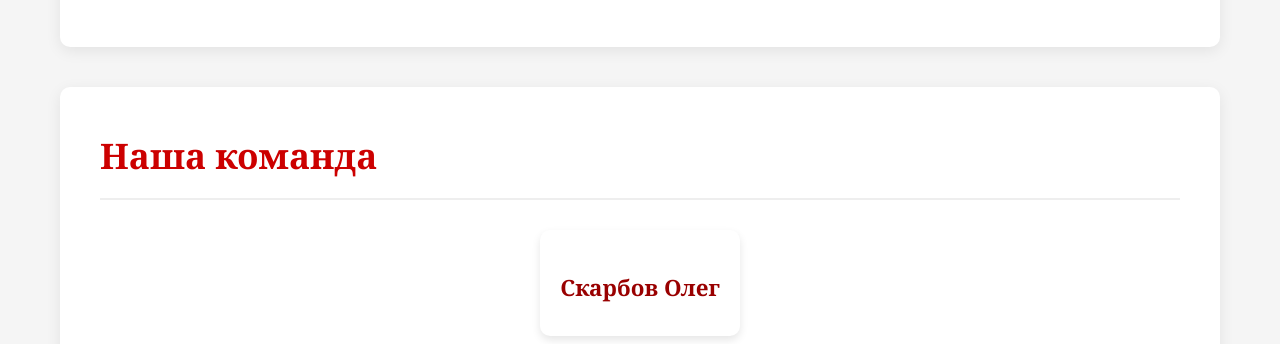
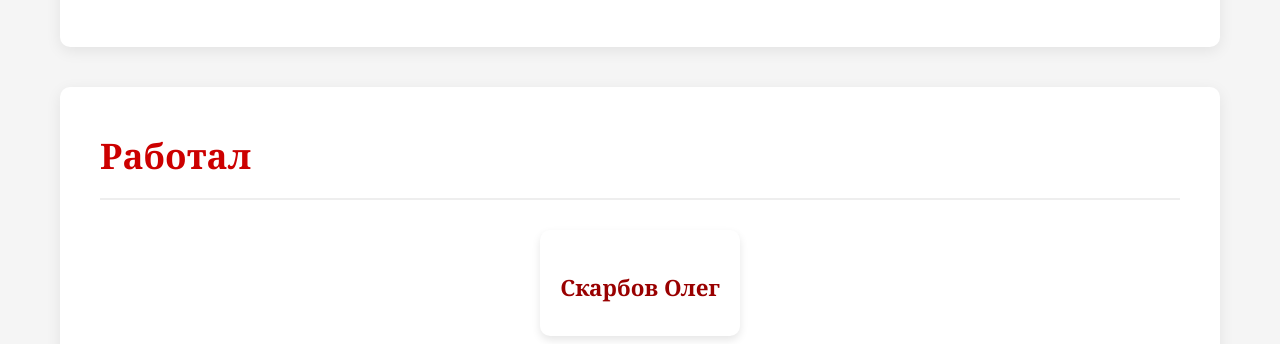
Before and after one commit to SkarbovOleg/History, a plain HTML site: page index.html in a window 1280 px wide. Shown: the part 11040-11384 px from the top of the page. Drawn offline with Linux system fonts and the light colour scheme.

Commit message:
Update index.html

```diff
--- a/index.html
+++ b/index.html
@@ -525,7 +525,7 @@
         </section>
 
         <section id="team">
-            <h2>Наша команда</h2>
+            <h2>Работал</h2>
             <div class="team">
                 <div class="team-member">
                     <h4>Скарбов Олег</h4>
```
